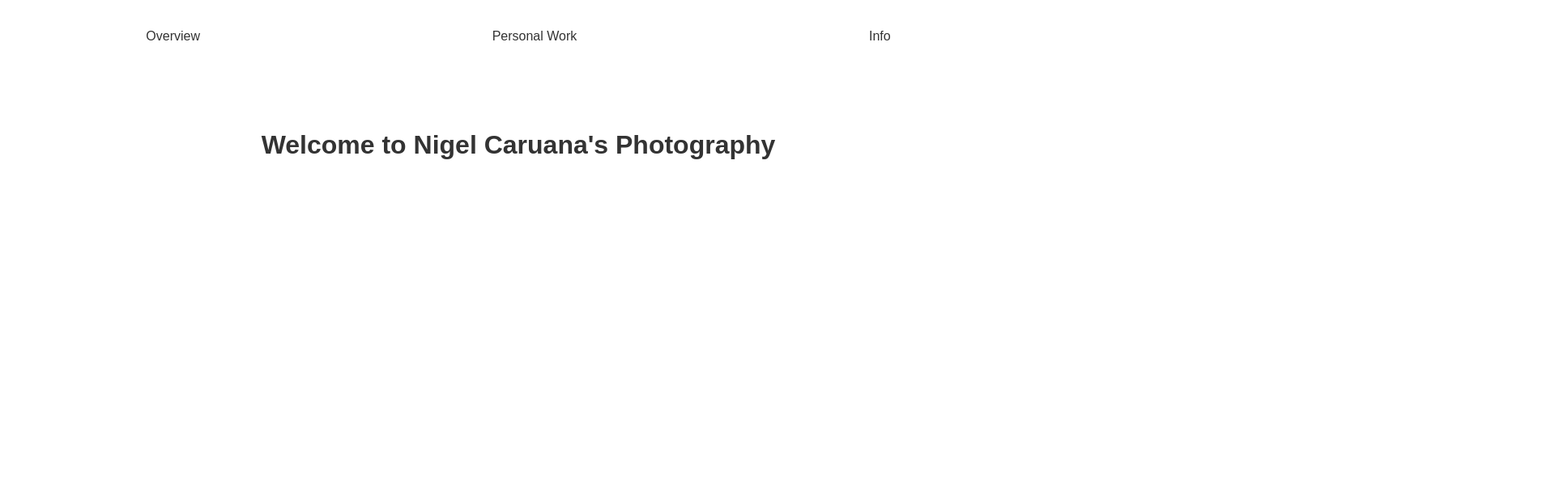
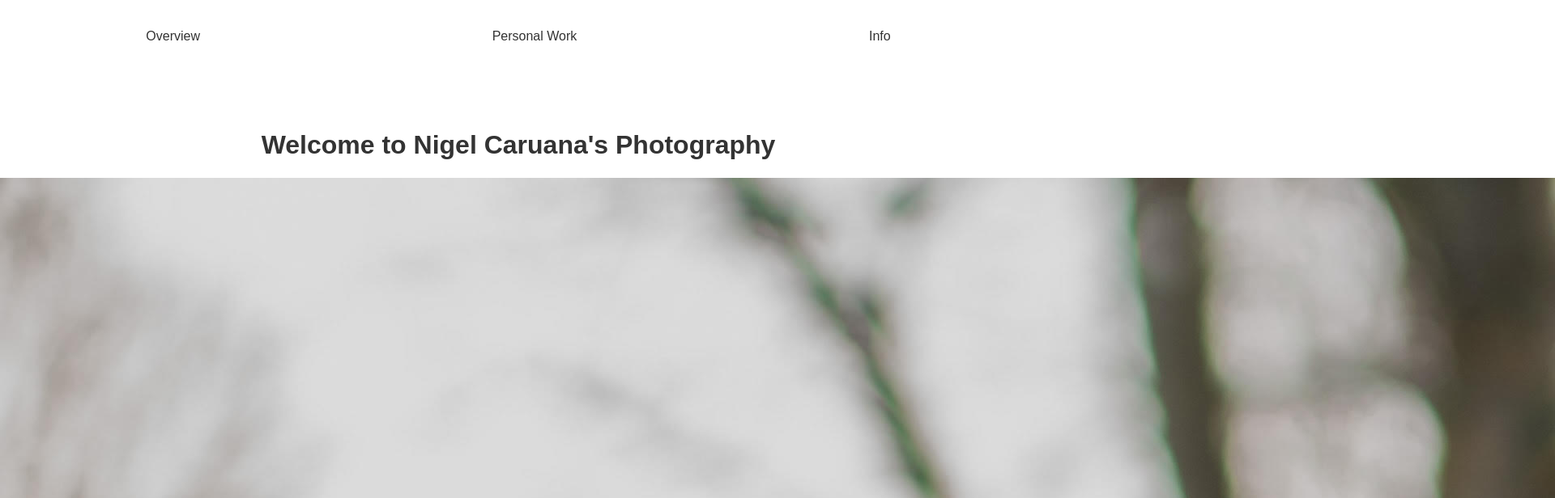
Before and after one commit to nigcar25/nigelcaruanaphotography, a plain HTML site: page index.html in a window 1280 px wide. Shown: the top 616 px of the page at 81% size, 1920 px wide, since content can reach past the window. Drawn offline with Linux system fonts and the light colour scheme; files that its build step writes are made by us from their sources; files whose address does not match are found by name.

Commit message:
Update index.html

```diff
--- a/index.html
+++ b/index.html
@@ -14,7 +14,7 @@
     </nav>
     <header>
         <h1>Welcome to Nigel Caruana's Photography</h1>
-        <!-- Content here -->
+        <img src="CV pic.jpg" alt="Description of image">
     </header>
     <script src="js/script.js"></script>
 </body>
```
